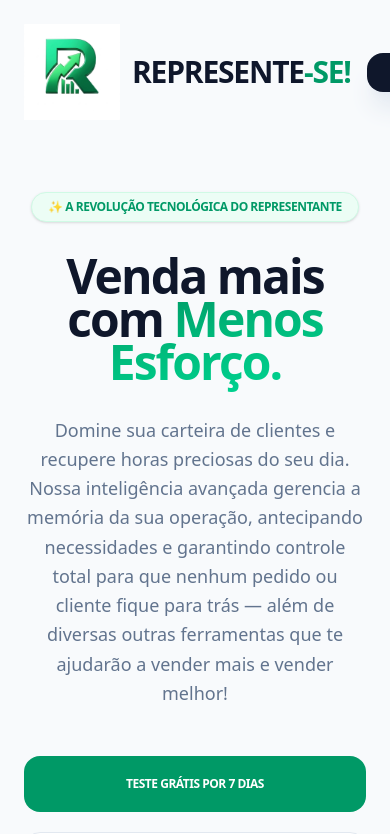
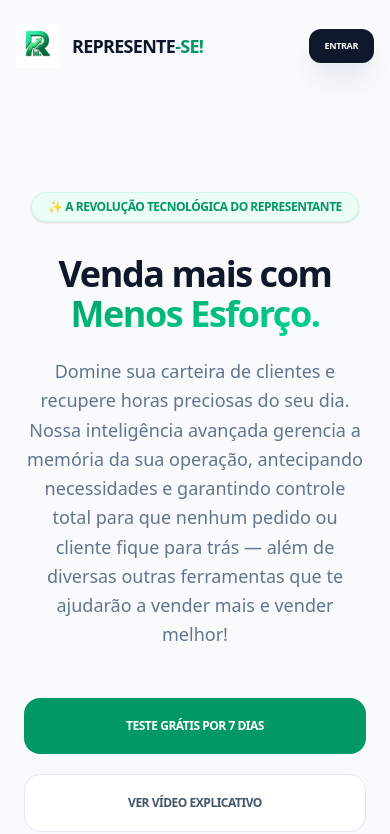
Before and after one commit to PedroBorelaManzi/Represente-Me-, a React (Vite) app: page / in a window 390 px wide. Shown: the top 834 px of the page. Built offline with nearby package versions, Linux system fonts and the light colour scheme; no server answers.

Commit message:
feat: implement Logo component, email client interface, and landing page foundation

```diff
--- a/src/components/Logo.tsx
+++ b/src/components/Logo.tsx
@@ -41,7 +41,7 @@ export const Logo: React.FC<LogoProps> = ({
       {!finalIconOnly && (
         <span className={cn(
           "font-black tracking-tighter flex items-center leading-none select-none uppercase whitespace-nowrap",
-          size === 'lg' || size === 'xl' ? "text-3xl md:text-5xl" : "text-xl md:text-2xl"
+          size === 'lg' || size === 'xl' ? "text-xl md:text-5xl" : "text-lg md:text-2xl"
         )}>
           <span className="text-slate-900 dark:text-white">Represente</span>
           <span className="text-emerald-600 dark:text-emerald-500 font-extrabold">-se!</span>
--- a/src/pages/EmailClient.tsx
+++ b/src/pages/EmailClient.tsx
@@ -440,7 +440,7 @@ export default function EmailClient() {
                 <button className="p-3 rounded-2xl hover:bg-red-50 text-red-500 transition-colors border border-red-100 dark:border-red-900/10"><Trash2 className="w-4 h-4" /></button>
              </div>
 
-             <div className="flex-1 overflow-y-auto p-8 sm:p-14 custom-scrollbar">
+             <div className="flex-1 overflow-y-auto p-4 sm:p-14 custom-scrollbar">
                 <div className="max-w-4xl mx-auto">
                   <h2 className="text-3xl font-black text-slate-900 dark:text-zinc-100 mb-10 leading-tight">{selectedEmail.subject}</h2>
                   <div className="flex items-center justify-between mb-12">
--- a/src/pages/LandingPitch.tsx
+++ b/src/pages/LandingPitch.tsx
@@ -127,9 +127,9 @@ export default function LandingPitch() {
           scrolled ? "bg-white/80 backdrop-blur-xl border-b border-slate-200/50 py-3" : "bg-transparent py-6"
         }`}
       >
-        <div className="max-w-7xl mx-auto px-6 flex items-center justify-between gap-4">
+        <div className="max-w-7xl mx-auto px-4 md:px-6 flex items-center justify-between gap-2 md:gap-4">
           <div className="flex-shrink-0 flex items-center gap-3">
-            <Logo size="lg" showText={true} />
+            <Logo size={typeof window !== "undefined" && window.innerWidth < 768 ? "md" : "lg"} showText={true} />
           </div>
 
           <div className="hidden lg:flex items-center gap-10">
@@ -140,7 +140,7 @@ export default function LandingPitch() {
           </div>
 
           <div className="flex items-center gap-4">
-            <Link to="/login" className="px-6 py-3 rounded-2xl bg-slate-900 text-white hover-emerald-glow text-[10px] font-black uppercase tracking-widest hover:bg-emerald-600 transition-all shadow-xl shadow-slate-200">
+            <Link to="/login" className="px-4 md:px-6 py-2.5 md:py-3 rounded-xl md:rounded-2xl bg-slate-900 text-white hover-emerald-glow text-[9px] md:text-[10px] font-black uppercase tracking-widest hover:bg-emerald-600 transition-all shadow-xl shadow-slate-200">
               Entrar
             </Link>
           </div>
@@ -158,7 +158,7 @@ export default function LandingPitch() {
             <span className="px-4 py-1.5 rounded-full bg-emerald-50 text-emerald-600 text-xs font-black uppercase tracking-widest border border-emerald-100 mb-8 inline-block shadow-sm">
               ✨ A revolução tecnológica do representante
             </span>
-            <h1 className="text-5xl md:text-8xl font-black tracking-tight text-slate-900 mb-8 leading-[0.9] text-balance">
+            <h1 className="text-4xl md:text-8xl font-black tracking-tight text-slate-900 mb-6 md:mb-8 leading-[1.1] md:leading-[0.9] text-balance">
               Venda mais com <span className="text-transparent bg-clip-text bg-gradient-to-br from-emerald-600 via-emerald-500 to-emerald-400">Menos Esforço.</span>
             </h1>
             <p className="text-lg text-slate-500 font-medium leading-relaxed max-w-2xl mx-auto mb-12">
```
